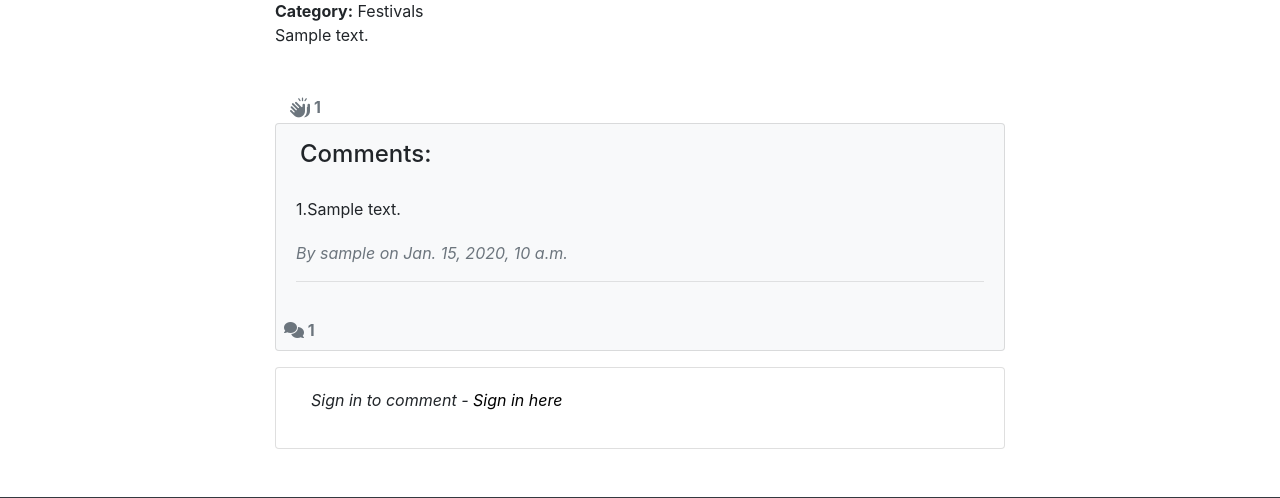
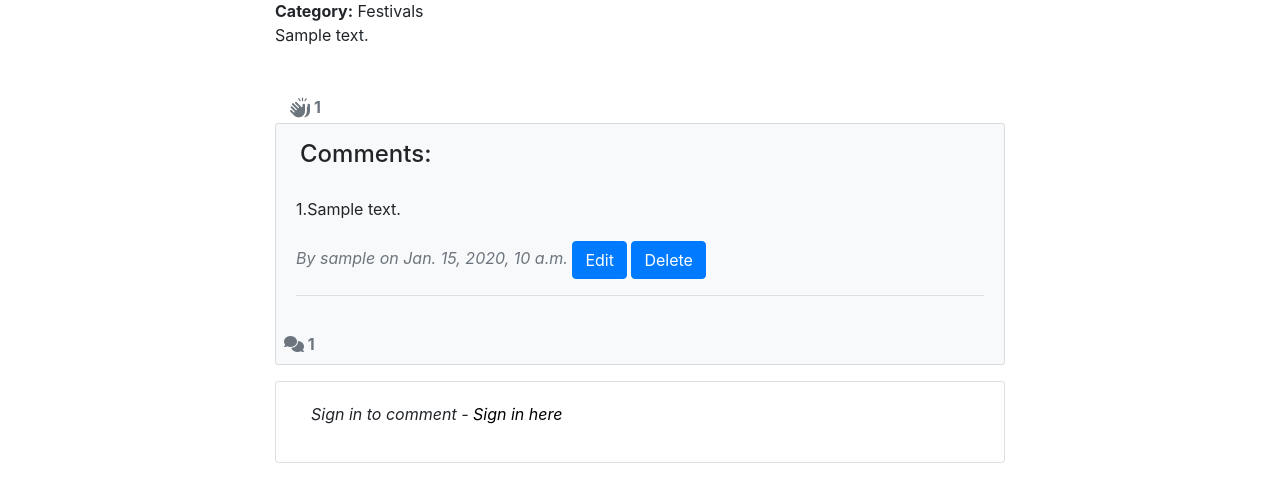
Before and after one commit to damidaramola/festive-fun-blog, a Django app: a page that uses templates/single_post.html in a window 1280 px wide. Shown: the part 537-1035 px from the top of the page. Run offline with Django 3.2, Linux system fonts and the light colour scheme; tables that the repository leaves empty hold one stand-in row (values such as "Sample post"); some libraries are stand-ins or nearby versions.

Commit message:
add edit and delete buttons

```diff
--- a/templates/single_post.html
+++ b/templates/single_post.html
@@ -48,6 +48,7 @@
                             {{post.number_of_claps}}
                         </span>
                     </strong>
+
                 </div>
             </article>
             <!-- Comments section-->
@@ -60,6 +61,10 @@
                         <div class="mb-1 d-flex">{{forloop.counter}}. {{ comment.body | linebreaks }}
                         </div>
                         <div class="text-muted font-italic mb-2"> By {{ comment.user_name }} on {{ comment.created_on }}
+                            {% if comment.accepted %}
+                            <button class="btn btn-primary">Edit</button>
+                            <button class="btn btn-primary">Delete</button>
+                            {% endif%}
                         </div>
                         <hr>
                         {% empty %}
```
